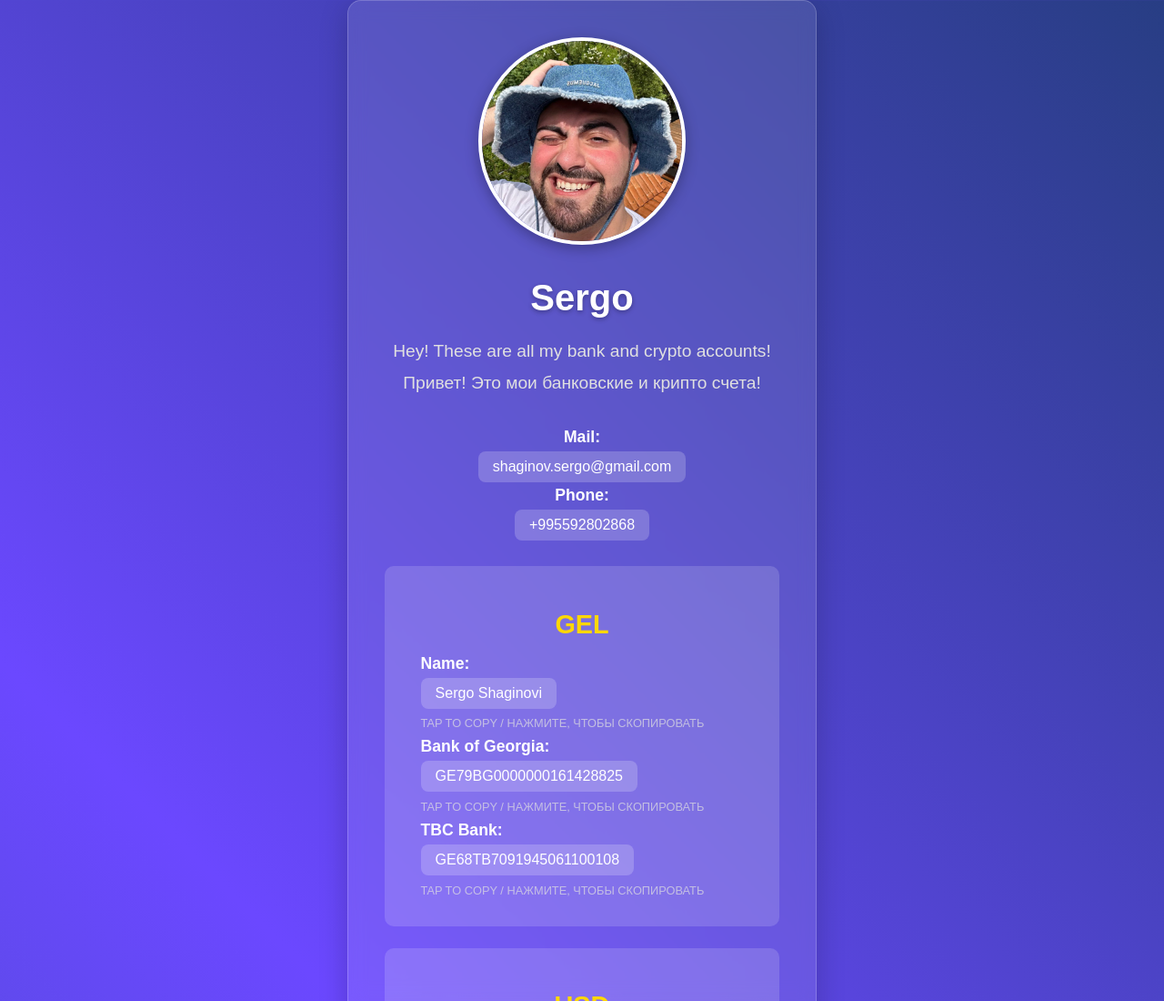
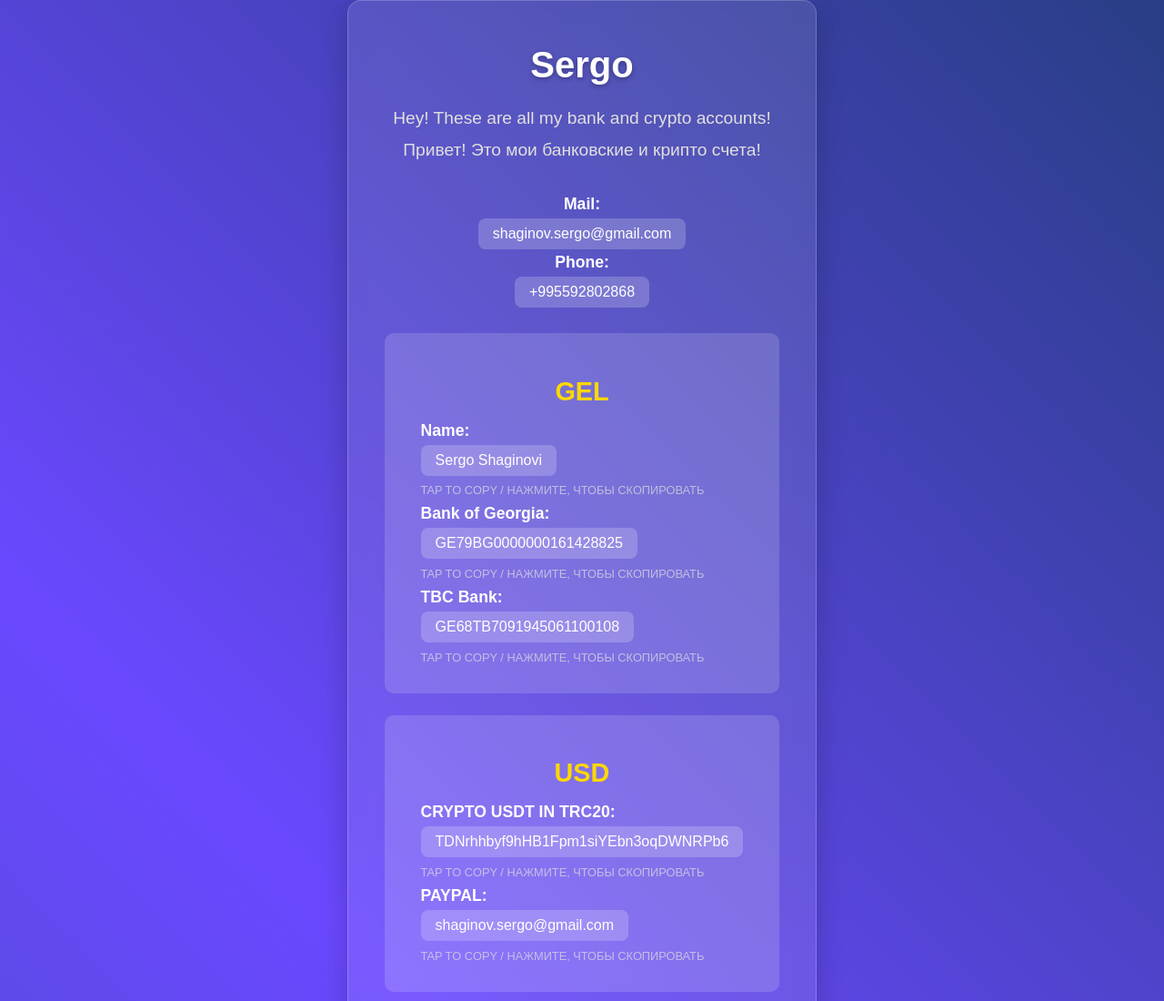
Before and after one commit to winnie12s/testmoney, a plain HTML site: page index.html in a window 1280 px wide. Shown: the top 1100 px of the page at 91% size. Drawn offline with Linux system fonts and the light colour scheme.

Commit message:
Update index.html

```diff
--- a/index.html
+++ b/index.html
@@ -196,7 +196,6 @@
 </head>
 <body>
     <div class="container">
-        <img src="images/sergo.jpg" alt="Sergo's Photo">
         <h1>Sergo</h1>
         <p>
             Hey! These are all my bank and crypto accounts!<br>
```
